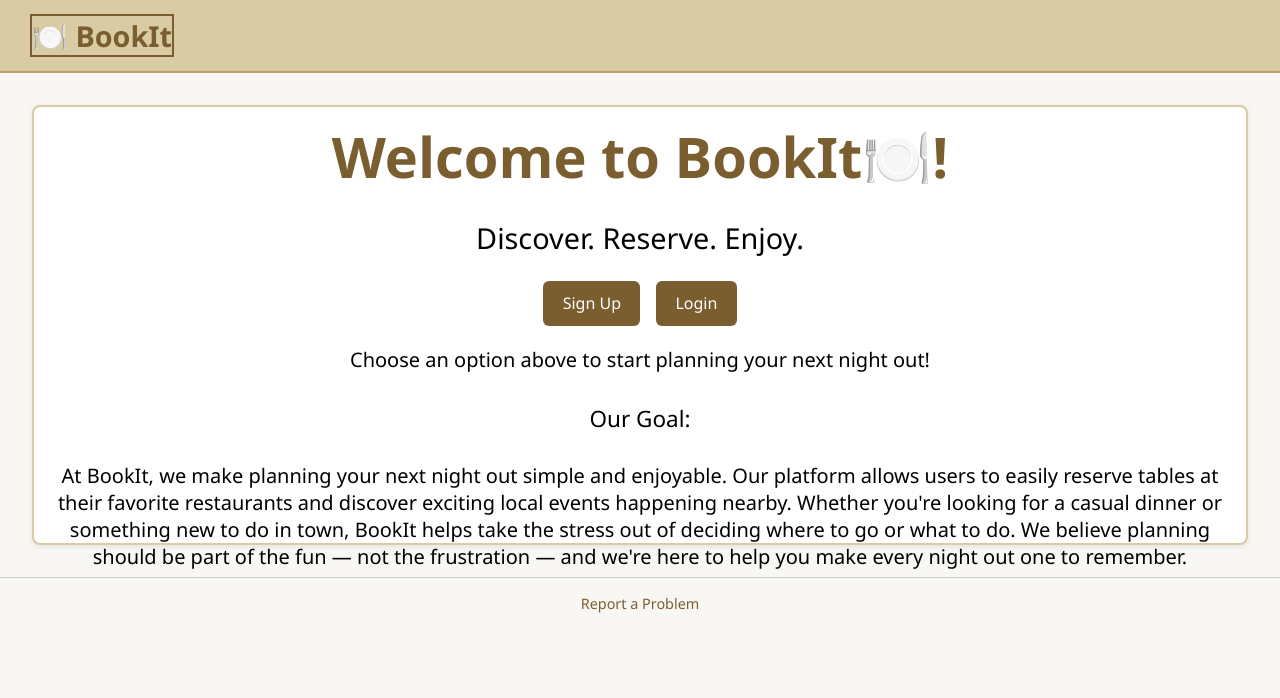
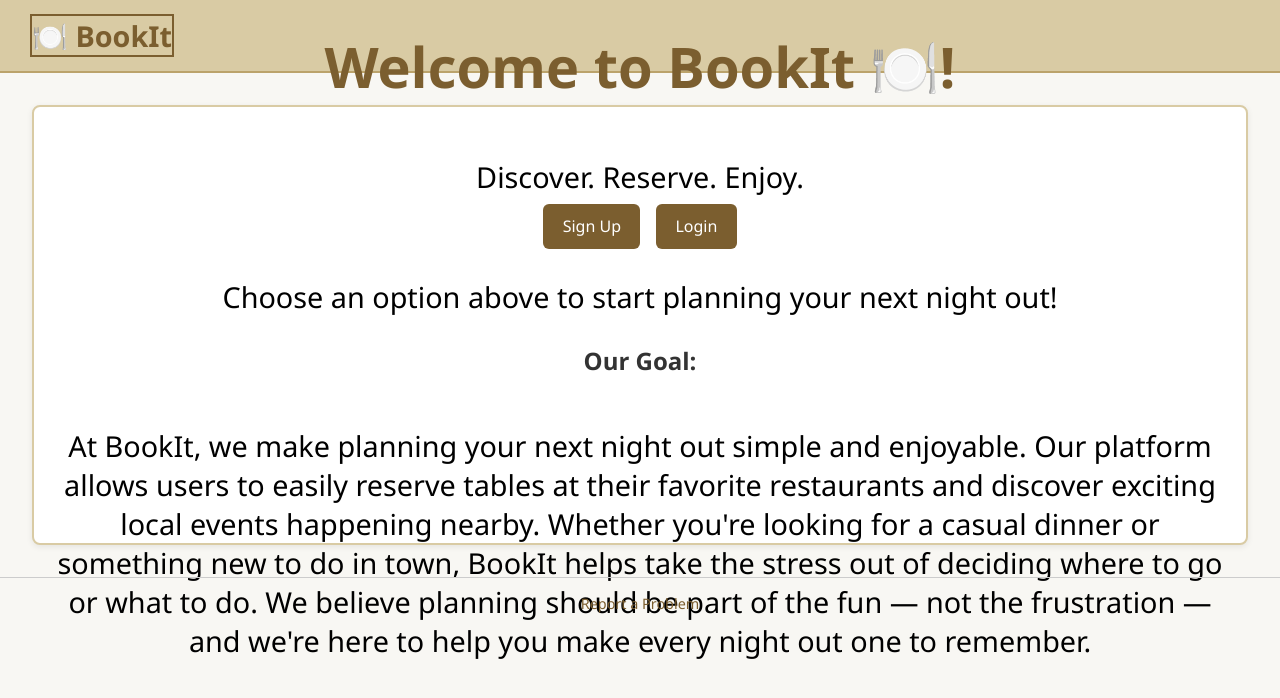
Before and after one commit to apndc/RestaurantProject, a Flask app: page / in a window 1280 px wide. Shown: the top 698 px of the page. Run offline with Flask 3, Linux system fonts and the light colour scheme.

Commit message:
Update bookit-welcome.html
Adjusted the code so the results are not jumbled

```diff
--- a/RestaurantProject/templates/bookit-welcome.html
+++ b/RestaurantProject/templates/bookit-welcome.html
@@ -13,17 +13,20 @@
 
   <main>
     <section class="welcome_page">
-      <h1>Welcome to BookIt🍽️!</h1>
-      <p2>Discover. Reserve. Enjoy.</p2>
+      <h1>Welcome to BookIt 🍽️!</h1>
+      <p class="tagline">Discover. Reserve. Enjoy.</p>
+
       <div class="links">
         <a class="button" href="{{ url_for('createaccount') }}">Sign Up</a>
         <a class="button" href="{{ url_for('login') }}">Login</a>
       </div>
-      <p style="font-size: 20px;">Choose an option above to start planning your next night out!</p>
-      <p style="font-size: 22.5px;" >Our Goal:</p>
-      <p style="font-size: 20px;">At BookIt, we make planning your next night out simple and enjoyable. Our platform allows users to easily reserve tables at their favorite restaurants and discover exciting local events happening nearby. Whether you're looking for a casual dinner or something new to do in town, BookIt helps take the stress out of deciding where to go or what to do. We believe planning should be part of the fun — not the frustration — and we're here to help you make every night out one to remember.</p>
 
+      <p class="intro-text">Choose an option above to start planning your next night out!</p>
 
+      <h2>Our Goal:</h2>
+      <p class="goal-text">
+        At BookIt, we make planning your next night out simple and enjoyable. Our platform allows users to easily reserve tables at their favorite restaurants and discover exciting local events happening nearby. Whether you're looking for a casual dinner or something new to do in town, BookIt helps take the stress out of deciding where to go or what to do. We believe planning should be part of the fun — not the frustration — and we're here to help you make every night out one to remember.
+      </p>
     </section>
   </main>
 
```
